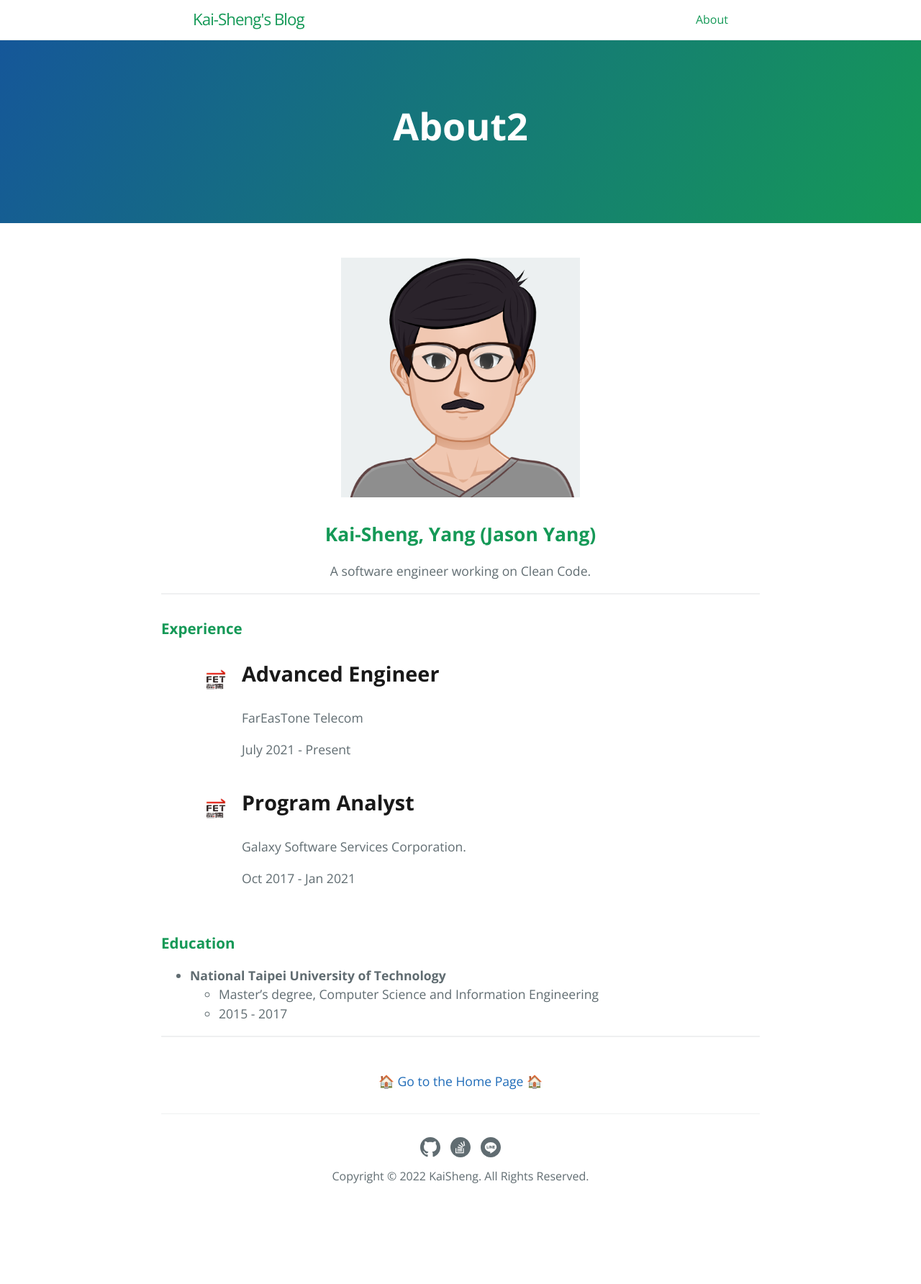
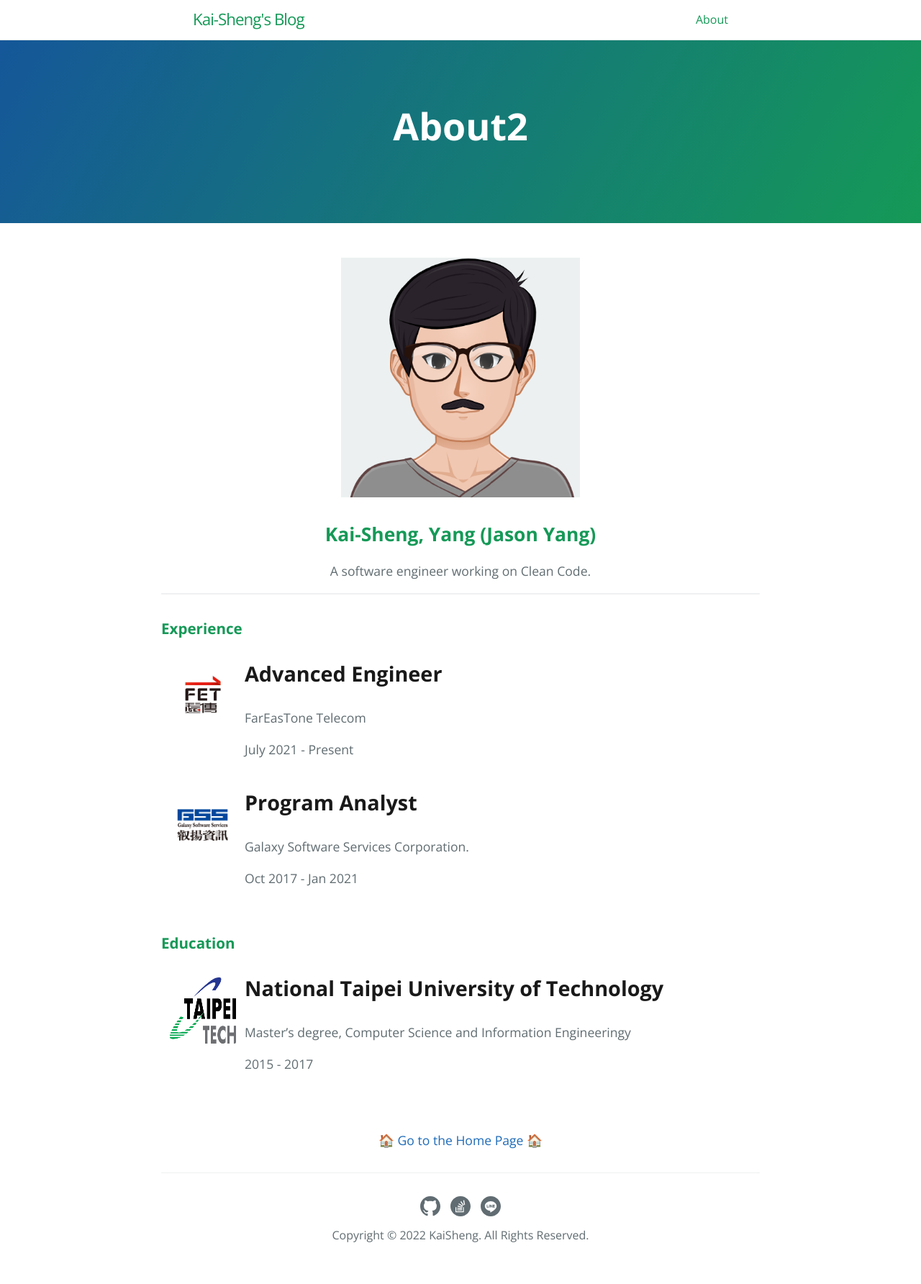
Before and after one commit to KaiSheng714/KaiSheng714.github.io, a Jekyll site: the page built from about2.html, in a window 1280 px wide. Shown: the whole page at 72% size. Built offline with Jekyll 4.4.1, drawn with Linux system fonts in a browser that asks for light colours; before the commit the page ends 1702 px from its top, so only the background shows below that.

Commit message:
profile2

```diff
--- a/_sass/blog/_layout.scss
+++ b/_sass/blog/_layout.scss
@@ -181,9 +181,14 @@ img[src*="size=small"] {
   width: 100%;
 }
 
+.profile-section-card p {
+  margin-bottom:  0;
+}
+
+
 .artdeco-entity-image--square-4 {
-  width: 56px;
-  height: 56px;
+  width: 100px;
+  height: 100px;
   -webkit-box-sizing: border-box;
   box-sizing: border-box;
   background-clip: content-box;
--- a/about2.html
+++ b/about2.html
@@ -17,7 +17,7 @@ order: 0
 
   <h3 id="experience"><strong>Experience</strong></h3>
 
-  <ul style="list-style: none;">
+  <ul style="list-style: none; padding-left: 0;">
     <li class="profile-section-card">
       <img class="artdeco-entity-image artdeco-entity-image--square-4 artdeco-entity-image--ghost profile-section-card__image lazy-loaded" alt="FarEasTone Telecom" src="/assets/image/profile-fareastone.png">
       <div class="profile-section-card__contents">
@@ -27,7 +27,7 @@ order: 0
       </div>
     </li>
     <li class="profile-section-card">
-      <img class="artdeco-entity-image artdeco-entity-image--square-4 artdeco-entity-image--ghost profile-section-card__image lazy-loaded" alt="FarEasTone Telecom" src="/assets/image/profile-fareastone.png">
+      <img class="artdeco-entity-image artdeco-entity-image--square-4 artdeco-entity-image--ghost profile-section-card__image lazy-loaded" alt="Galaxy Software Services Corporation" src="/assets/image/profile-gss.png">
       <div class="profile-section-card__contents">
           <p class="profile-section-card__title">Program Analyst</p>
           <p>Galaxy Software Services Corporation.</p>
@@ -37,16 +37,17 @@ order: 0
   </ul>
 
   <h3 id="education"><strong>Education</strong></h3>
-  <ul>
-    <li><strong>National Taipei University of Technology</strong>
-      <ul>
-        <li>Master’s degree, Computer Science and Information Engineering</li>
-        <li>2015 - 2017</li>
-      </ul>
+
+  <ul style="list-style: none; padding-left: 0;">
+    <li class="profile-section-card">
+      <img class="artdeco-entity-image artdeco-entity-image--square-4 artdeco-entity-image--ghost profile-section-card__image lazy-loaded" alt="National Taipei University of Technology" src="/assets/image/profile-ntut.png">
+      <div class="profile-section-card__contents">
+          <p class="profile-section-card__title">National Taipei University of Technology</p>
+          <p>Master’s degree, Computer Science and Information Engineeringy</p>
+          <p>2015 - 2017</p>
+      </div>
     </li>
   </ul>
-
-  <hr>
 
   <div style="padding-top:32px; text-align: center;">
     <a href="/"> 🏠 Go to the Home Page 🏠</a>
```
